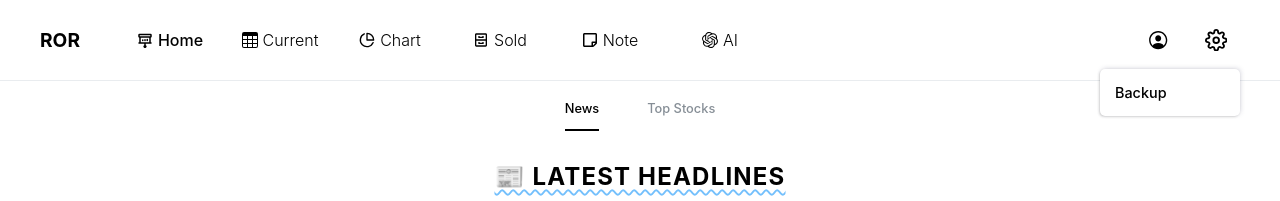
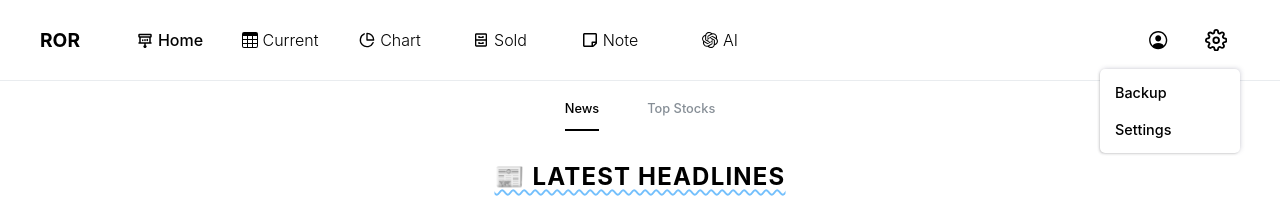
Before and after one commit to Globalkmaria/rateOfReturn, a React (Vite) app: page / in a window 1280 px wide. Both pictures are taken after a click on the button 1216 px from the left and 40 px from the top of the page. Shown: the top 201 px of the page. Built offline with nearby package versions, Linux system fonts and the light colour scheme; no server answers; a web font is replaced by a local one; what axios-retry would draw is missing.

Commit message:
feat(settings): add navigation to Settings page from the Setting component

```diff
--- a/src/layout/NavBar/Setting.tsx
+++ b/src/layout/NavBar/Setting.tsx
@@ -1,4 +1,5 @@
 import { useRef } from 'react';
+import { useNavigate } from 'react-router-dom';
 
 import styled from 'styled-components';
 
@@ -11,6 +12,7 @@ import IconButton from '@/components/IconButton';
 function Setting() {
   const settingControl = useModal();
   const backupControl = useModal();
+  const navigate = useNavigate();
 
   const containerRef = useRef<HTMLDivElement>(null);
 
@@ -30,6 +32,14 @@ function Setting() {
           horizontal={'right'}
         >
           <Item onClick={backupControl.onOpenModal}>Backup</Item>
+          <Item
+            onClick={() => {
+              navigate('/settings');
+              settingControl.onCloseModal();
+            }}
+          >
+            Settings
+          </Item>
         </Dropbox.Container>
       )}
       {backupControl.showModal && (
```
